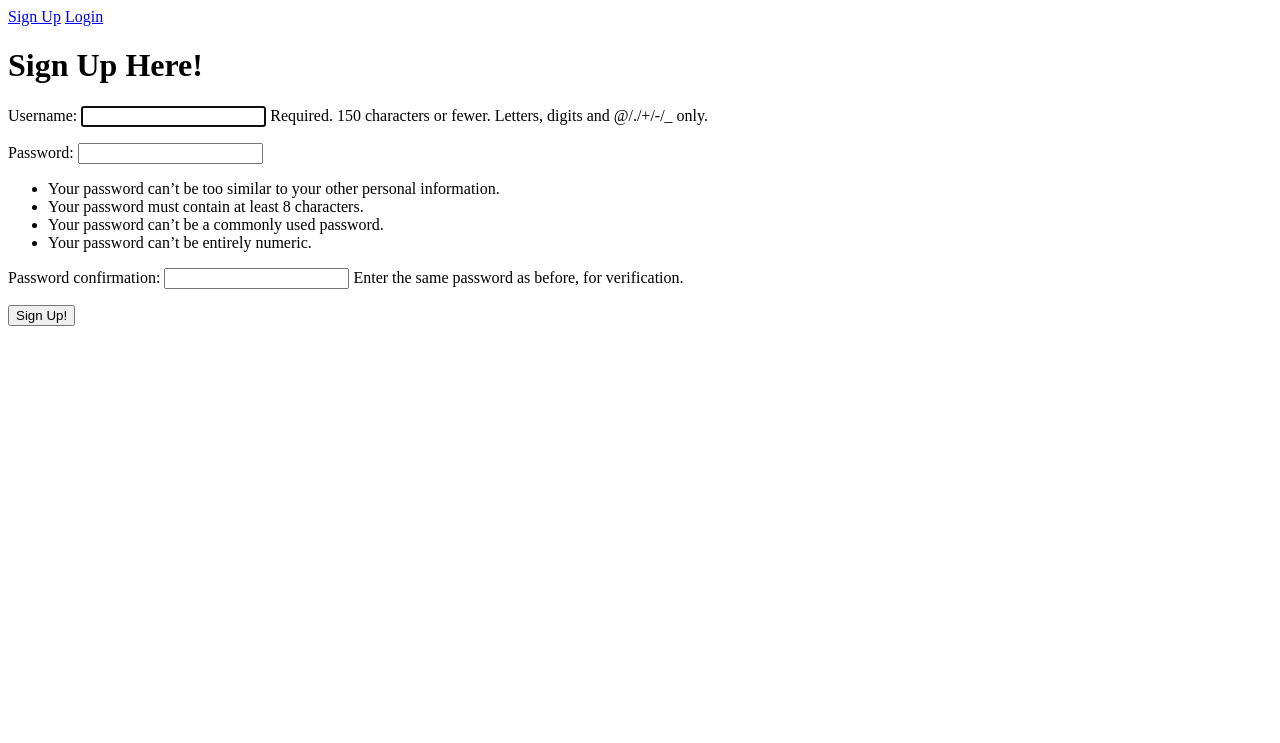
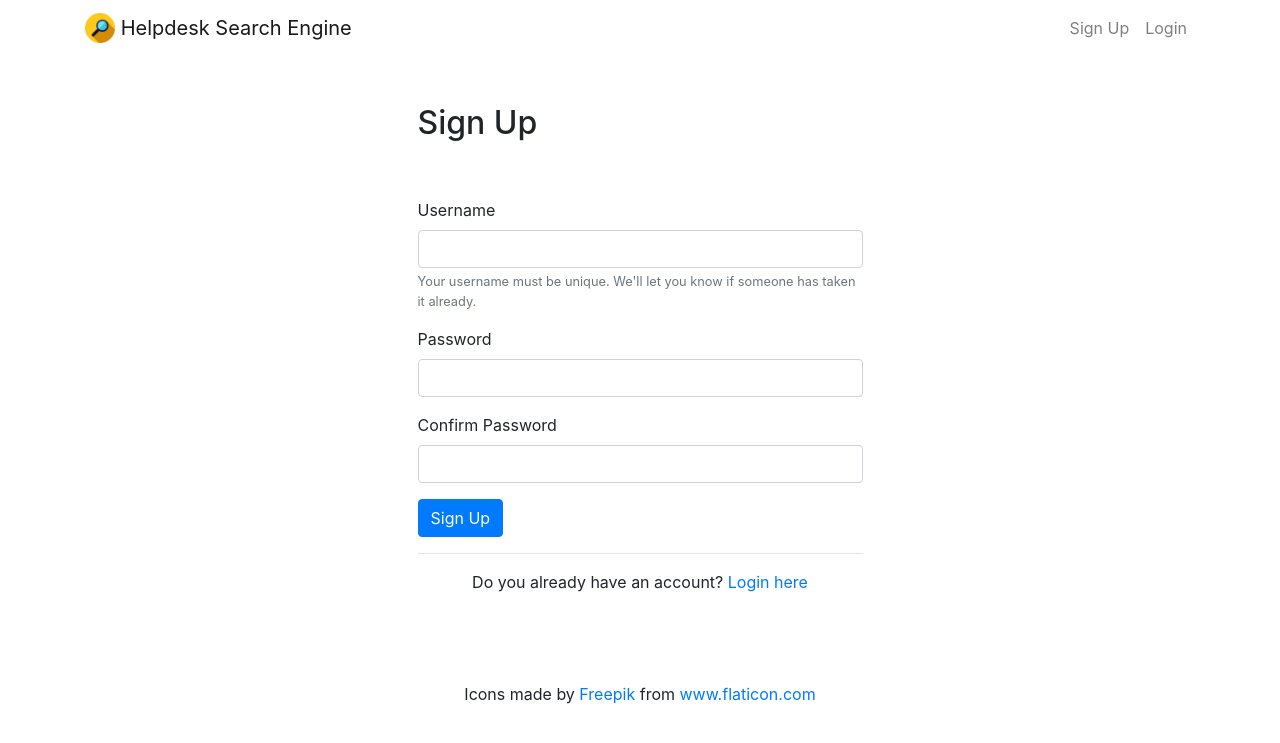
Before and after one commit to pritesh-ranjan/Help-Desk-Search-Engine, a Django app: page /signup/ in a window 1280 px wide. Shown: the top 743 px of the page. Run offline with Django 3.2, Linux system fonts and the light colour scheme; some libraries are stand-ins or nearby versions.

Commit message:
1. Added api 2. Frontend UI enhanced vua bootstrap 3. SignUp logic fixed

```diff
--- /dev/null
+++ b/helpdesk/api/admin.py
@@ -0,0 +1 @@
+# Register your models here.
--- /dev/null
+++ b/helpdesk/api/apps.py
@@ -0,0 +1,6 @@
+from django.apps import AppConfig
+
+
+class ApiConfig(AppConfig):
+    default_auto_field = 'django.db.models.BigAutoField'
+    name = 'api'
--- /dev/null
+++ b/helpdesk/api/models.py
@@ -0,0 +1 @@
+# Create your models here.
--- /dev/null
+++ b/helpdesk/api/tests.py
@@ -0,0 +1 @@
+# Create your tests here.
--- /dev/null
+++ b/helpdesk/api/views.py
@@ -0,0 +1 @@
+# Create your views here.
--- a/helpdesk/helpdesk/urls.py
+++ b/helpdesk/helpdesk/urls.py
@@ -29,4 +29,6 @@ urlpatterns = [
     # Search
     path('search/', views.search, name='search'),
     path('searchresults/', views.searchresults, name='searchresults'),
+    # API
+    # path('api/', include('api.urls')),
 ]
--- a/helpdesk/search/templates/search/base.html
+++ b/helpdesk/search/templates/search/base.html
@@ -1,19 +1,79 @@
-{% if user.is_authenticated %}
+{% load static %}
+<!doctype html>
+<html lang="en">
+<head>
+    <!-- Required meta tags -->
+    <meta charset="utf-8">
+    <meta content="width=device-width, initial-scale=1, shrink-to-fit=no" name="viewport">
 
-Logged in as {{ user.username}}
+    <!-- Bootstrap CSS -->
+    <link crossorigin="anonymous" href="https://stackpath.bootstrapcdn.com/bootstrap/4.4.1/css/bootstrap.min.css"
+          integrity="sha384-Vkoo8x4CGsO3+Hhxv8T/Q5PaXtkKtu6ug5TOeNV6gBiFeWPGFN9MuhOf23Q9Ifjh" rel="stylesheet">
 
-<form action="{% url 'logoutuser' %}" method="POST">
-    {% csrf_token %}
-    <button type="submit">Logout</button>
+    <link href="{% static 'search/logo.png' %}" rel="icon" type="image/png">
+    <title>Helpdesk Search Engine</title>
+</head>
+<body>
 
-</form>
 
-{% else %}
-<a href="{% url 'signupuser' %}">Sign Up</a>
-<a href="{% url 'loginuser' %}">Login</a>
+<nav class="navbar navbar-expand-md navbar-light bg-white">
+    <div class="container">
+        <a class="navbar-brand" href="{% url 'home' %}">
+            <img class="d-inline-block align-top" height="30" src="{% static 'search/logo.png' %}" width="30">
+            <span>Helpdesk Search Engine</span>
+        </a>
+        <button aria-controls="navbarNav" aria-expanded="false" aria-label="Toggle navigation" class="navbar-toggler"
+                data-target="#navbarNav" data-toggle="collapse" type="button">
+            <span class="navbar-toggler-icon"></span>
+        </button>
+        <div class="collapse navbar-collapse" id="navbarNav">
+            {% if user.is_authenticated %}
 
-{% endif %}
+            {% endif %}
+            <ul class="navbar-nav ml-auto">
+                {% if user.is_authenticated %}
+                <li class="nav-item">
+                    <a class="nav-link" href="#" onclick="$('#signOutBtn').click()">Logout</a>
+                    <form action="{% url 'logoutuser' %}" method="POST" style='display: none;'>
+                        {% csrf_token %}
+                        <button id="signOutBtn" type="submit">Logout</button>
+                    </form>
+                </li>
+                {% else %}
+                <li class="nav-item">
+                    <a class="nav-link" href="{% url 'signupuser' %}">Sign Up</a>
+                </li>
+                <li class="nav-item">
+                    <a class="nav-link" href="{% url 'loginuser' %}">Login</a>
+                </li>
+                {% endif %}
+            </ul>
+        </div>
+    </div>
+</nav>
 
-{% block content %}
+<div class="container">
+    {% block content %}{% endblock %}
+</div>
 
-{% endblock %}
+<!-- Optional JavaScript -->
+<!-- jQuery first, then Popper.js, then Bootstrap JS -->
+<script crossorigin="anonymous"
+        integrity="sha384-J6qa4849blE2+poT4WnyKhv5vZF5SrPo0iEjwBvKU7imGFAV0wwj1yYfoRSJoZ+n"
+        src="https://code.jquery.com/jquery-3.4.1.slim.min.js"></script>
+<script crossorigin="anonymous"
+        integrity="sha384-Q6E9RHvbIyZFJoft+2mJbHaEWldlvI9IOYy5n3zV9zzTtmI3UksdQRVvoxMfooAo"
+        src="https://cdn.jsdelivr.net/npm/popper.js@1.16.0/dist/umd/popper.min.js"></script>
+<script crossorigin="anonymous"
+        integrity="sha384-wfSDF2E50Y2D1uUdj0O3uMBJnjuUD4Ih7YwaYd1iqfktj0Uod8GCExl3Og8ifwB6"
+        src="https://stackpath.bootstrapcdn.com/bootstrap/4.4.1/js/bootstrap.min.js"></script>
+
+<br>
+<br>
+
+<footer class="page-footer font-small blue pt-4">
+    <div class="footer-copyright text-center py-3">Icons made by <a href="https://www.freepik.com" title="Freepik">Freepik</a>
+        from <a href="https://www.flaticon.com/" title="Flaticon">www.flaticon.com</a></div>
+</footer>
+</body>
+</html>
--- a/helpdesk/search/templates/search/signupuser.html
+++ b/helpdesk/search/templates/search/signupuser.html
@@ -1,17 +1,40 @@
-{% extends 'search/base.html' %}
+{% extends "search/base.html" %}
 
 {% block content %}
-<h1>Sign Up Here!</h1>
-
-<p>
-<h2>{{ error }}</h2>
-</p>
-<form method="POST">
-
-    {{ form.as_p }}
-    {% csrf_token %}
-    <button type="submit">Sign Up!</button>
-
-</form>
-
+<div class="row justify-content-center mt-5">
+    <div class="col-md-5">
+        <h2>Sign Up</h2>
+    </div>
+</div>
+<div class="row justify-content-center mt-5">
+    <div class="col-md-5">
+        {% if error %}
+        <div class="alert alert-danger" role="alert">
+            {{ error }}
+        </div>
+        {% endif %}
+        <form method="POST">
+            {% csrf_token %}
+            <div class="form-group">
+                <label for="username">Username</label>
+                <input aria-describedby="usernameHelp" class="form-control" id="username" name="username" type="text">
+                <small class="form-text text-muted" id="usernameHelp">Your username must be unique. We'll let you know
+                    if someone has taken it already.</small>
+            </div>
+            <div class="form-group">
+                <label for="password1">Password</label>
+                <input class="form-control" id="password1" name="password1" type="password">
+            </div>
+            <div class="form-group">
+                <label for="password2">Confirm Password</label>
+                <input class="form-control" id="password2" name="password2" type="password">
+            </div>
+            <button class="btn btn-primary" type="submit">Sign Up</button>
+        </form>
+        <hr>
+        <div class="text-center">
+            Do you already have an account? <a href="{% url 'loginuser' %}">Login here</a>
+        </div>
+    </div>
+</div>
 {% endblock %}
--- a/helpdesk/search/views.py
+++ b/helpdesk/search/views.py
@@ -1,4 +1,5 @@
 from django.contrib.auth import login, logout, authenticate
+from django.contrib.auth.decorators import login_required
 from django.contrib.auth.forms import UserCreationForm, AuthenticationForm
 from django.contrib.auth.models import User
 from django.db import IntegrityError
@@ -14,7 +15,8 @@ def signupuser(request):
         # Create a new user if it is a POST request
         if request.POST['password1'] == request.POST['password2']:
             try:
-                user = User.objects.create_user(request.POST['username'], request.POST['password1'])
+                print(request.POST['username'], request.POST['password1'])
+                user = User.objects.create_user(request.POST['username'], password=request.POST['password1'])
                 user.save()
                 login(request, user)  # finally login
                 return redirect('search')
@@ -52,10 +54,12 @@ def logoutuser(request):
         return redirect('home')
 
 
+@login_required
 def search(request):
     return render(request, 'search/search.html')
 
 
+@login_required
 def searchresults(request):
     query = request.GET.get('query')
     if query:
```
Also changed, not shown: helpdesk/helpdesk/settings.py (+8 -2 lines), helpdesk/search/templates/search/home.html (+16 -2 lines), helpdesk/search/templates/search/loginuser.html (+30 -14 lines), helpdesk/search/templates/search/search.html (+25 -6 lines), helpdesk/api/__init__.py (added), helpdesk/api/migrations/__init__.py (added), helpdesk/api/urls.py (added), helpdesk/search/static/search/logo.png (added).
